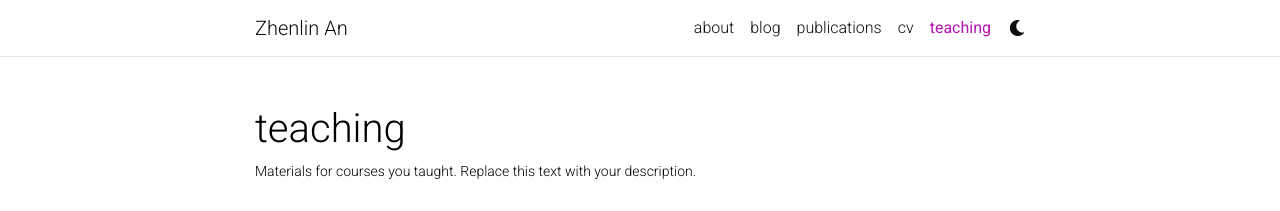
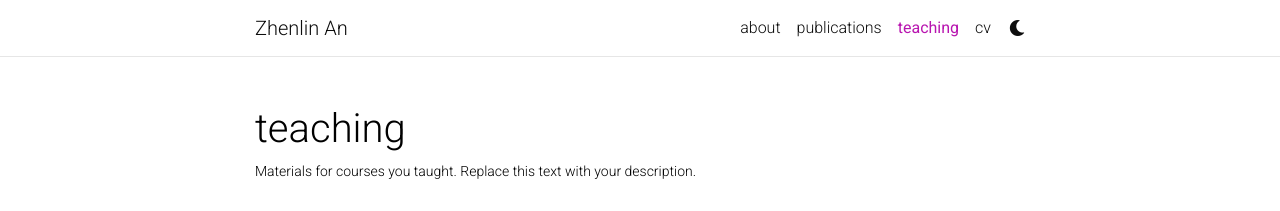
Before and after one commit to Anplus/anplus.github.io, a Jekyll site: the page built from _pages/teaching.md, in a window 1280 px wide. Shown: the top 211 px of the page. Built offline with Jekyll 4.4.1, drawn with Linux system fonts in a browser that asks for light colours; full-size pictures stand in for the smaller copies a plugin makes; comment, search, counter and statistics services are not loaded; a style sheet for code colours, icons or effects is not loaded; some of the changed lines change nothing that is shown.

Commit message:
turn off blog

```diff
--- a/_config.yml
+++ b/_config.yml
@@ -112,25 +112,25 @@ bing_site_verification:  # out your bing-site-verification ID (Bing Webmaster)
 # Blog
 # -----------------------------------------------------------------------------
 
-blog_name: What's new? # blog_name will be displayed in your blog page
-blog_nav_title: blog # your blog must have a title for it to be displayed in the nav bar
-blog_description: Updates on my research, discussion of open problems, and other CS-related topics. By Zhenlin An
-permalink: /blog/:year/:title/
+# blog_name: What's new? # blog_name will be displayed in your blog page
+# blog_nav_title: blog # your blog must have a title for it to be displayed in the nav bar
+# blog_description: Updates on my research, discussion of open problems, and other CS-related topics. By Zhenlin An
+# permalink: /blog/:year/:title/
 
-# Pagination
-pagination:
-  enabled: true
+# # Pagination
+# pagination:
+#   enabled: true
 
-# Comments
-disqus_shortname: al-folio # put your disqus shortname
-# https://help.disqus.com/en/articles/1717111-what-s-a-shortname
+# # Comments
+# disqus_shortname: al-folio # put your disqus shortname
+# # https://help.disqus.com/en/articles/1717111-what-s-a-shortname
 
-# External sources.
-# If you have blog posts published on medium.com or other exteranl sources,
-# you can display them in your blog by adding a link to the RSS feed.
-external_sources:
-  - name: medium.com
-    rss_url: https://medium.com/@al-folio/feed
+# # External sources.
+# # If you have blog posts published on medium.com or other exteranl sources,
+# # you can display them in your blog by adding a link to the RSS feed.
+# external_sources:
+#   - name: medium.com
+#     rss_url: https://medium.com/@al-folio/feed
 
 # -----------------------------------------------------------------------------
 # Collections
--- a/_pages/teaching.md
+++ b/_pages/teaching.md
@@ -4,7 +4,7 @@ permalink: /teaching/
 title: teaching
 description: Materials for courses you taught. Replace this text with your description.
 nav: true
-nav_order: 5
+nav_order: 3
 ---
 
 For now, this page is assumed to be a static description of your courses. You can convert it to a collection similar to `_projects/` so that you can have a dedicated page for each course.
```
